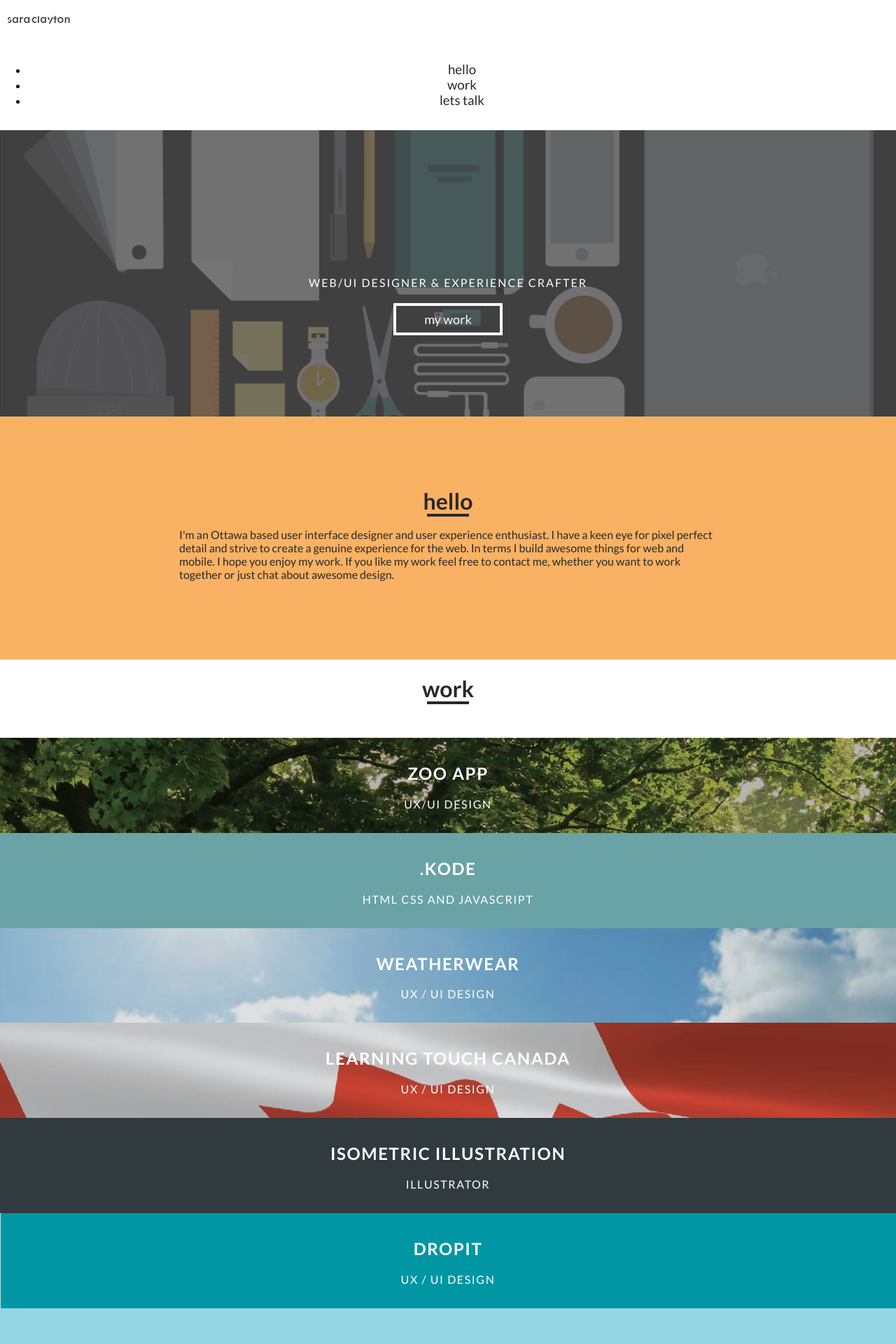
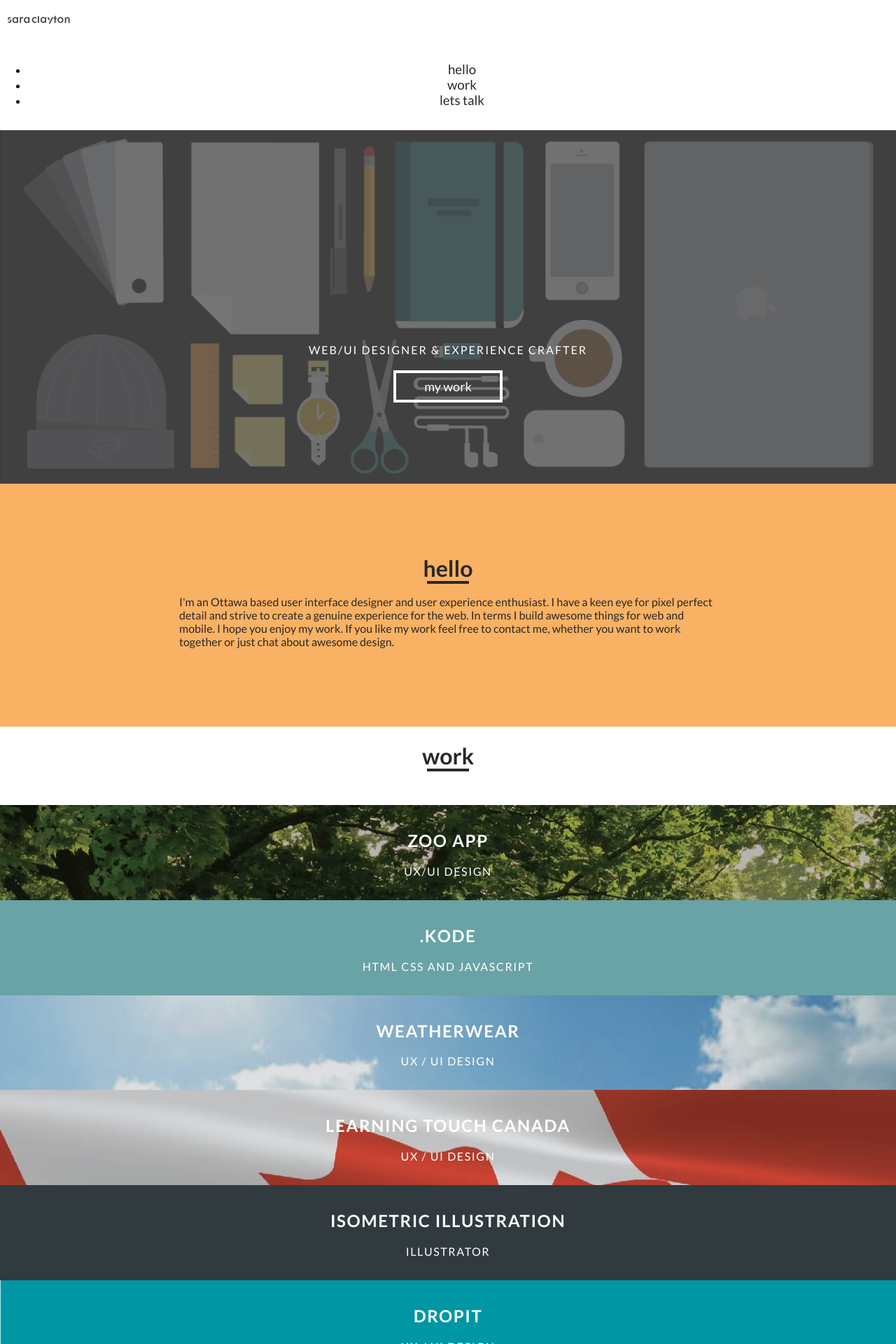
Before and after one commit to sara-clayton2/portfolio, a Jekyll site: the page built from index.html, in a window 1280 px wide. Shown: the top 1920 px of the page at 70% size. Built offline with Jekyll 4.4.1, drawn with Linux system fonts in a browser that asks for light colours; nearby versions of some CDN libraries.

Commit message:
updated banner

```diff
--- a/_includes/css/main.css
+++ b/_includes/css/main.css
@@ -439,6 +439,11 @@ a:hover, a:visited, a:link, a:active {
 		padding-left: 15em;
 		padding-right: 15em;
 	}
+	.banner {
+	padding-top: 18em;
+	padding-bottom: 7em;
+}
+
 }
 
 .content {
```
